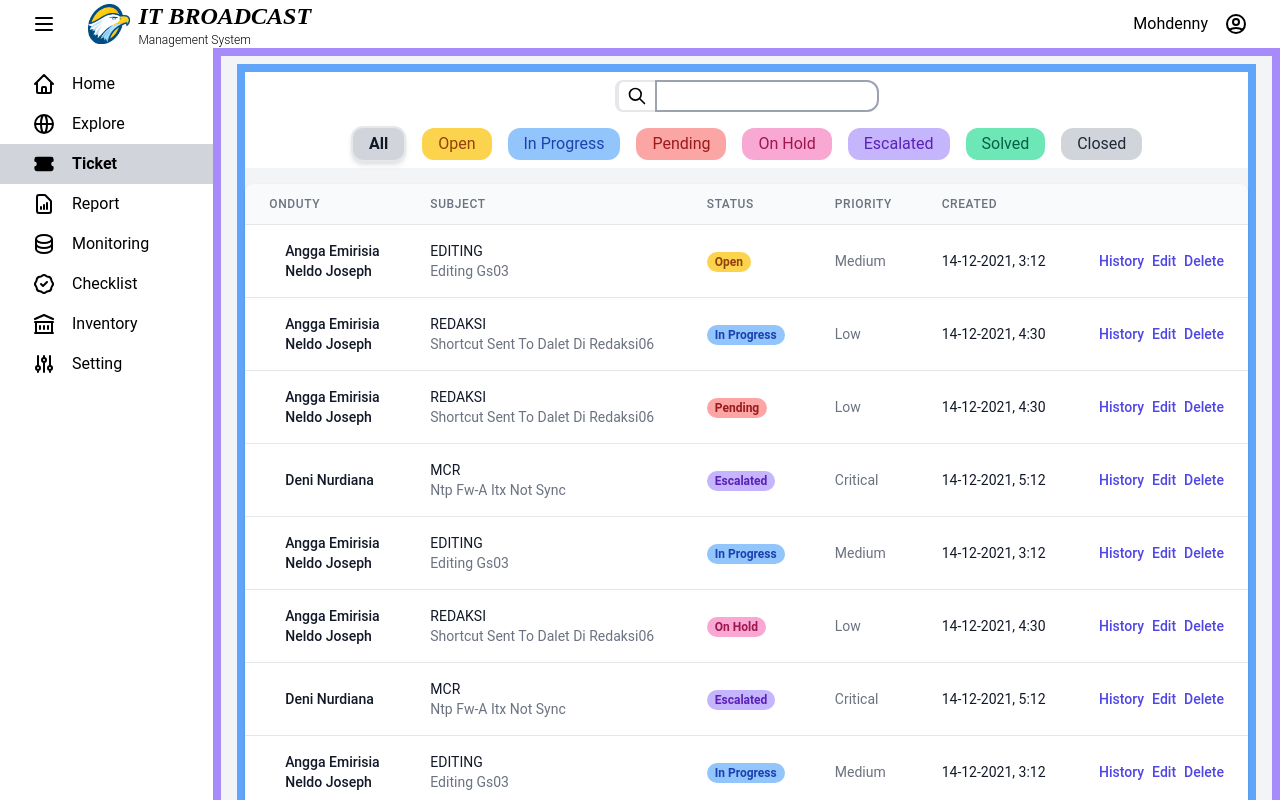
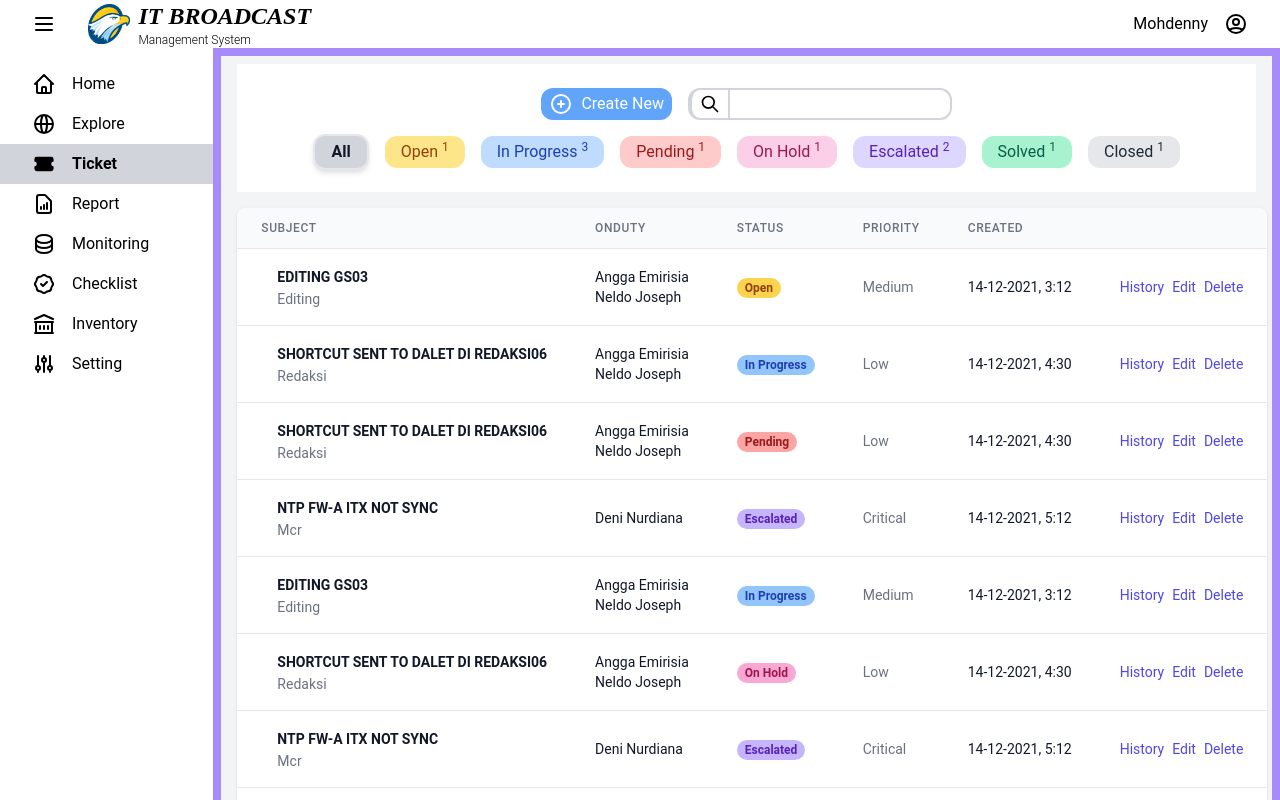
Before and after one commit to mohdenny/it_bs_superapp, a React (Create React App) app in the folder client/: page /ticket in a window 1280 px wide. Built offline with nearby package versions, Linux system fonts and the light colour scheme.

Commit message:
import comp Modal, TicketDetail, TicketHistory

```diff
--- a/client/src/components/ticket/Ticket.js
+++ b/client/src/components/ticket/Ticket.js
@@ -2,10 +2,16 @@ import React, { useState, useEffect } from 'react'
 import { dataTicket } from '../../utils/staticData'
 import moment from 'moment'
 import classnames from 'classnames'
+import Modal from '../modal/Modal'
+import TicketDetail from './TicketDetail'
+import TicketHistory from './TicketHistory'
 
 const Ticket = () => {
     const [ term, setTerm ] = useState()
     const [ filterTicket, setFilterTicket ] = useState()
+    const [ ticketModalDetail, setTicketModalDetail ] = useState(false)
+    const [ ticketModalHistory, setTicketModalHistory ] = useState(false)
+    const [ dataModal, setDataModal ] = useState()
 
     const filterByStatus = (data, term) => {
         if ( !term ) {
@@ -15,24 +21,46 @@ const Ticket = () => {
         }
     }
 
+    const countTicketByTerm = (data, term) => {
+        let count = data.filter(item => item.status === term)
+        return count.length
+    }
+
     useEffect(() => {
         filterByStatus(dataTicket, term)
     })
 
+    const handleTicketModalHistory = (dataTicket, itemTicket) => {
+        setTicketModalHistory(true)
+        setDataModal({'dataTicket': dataTicket, 'itemTicket': itemTicket})
+    }
+
+    const handleTicketModalDetail = (dataTicket, itemTicket) => {
+        setTicketModalDetail(true)
+        setDataModal({'dataTicket': dataTicket, 'itemTicket': itemTicket})
+    }
+
     return (
-        <div className='space-y-4 h-full w-full border-8 border-blue-400'>
-            <div className='flex flex-col items-center justify-center bg-white h-auto w-full '>
-                <div className='h-12 space-x-4 w-full'>
-                    <form className='flex flex-row h-full items-center justify-center py-2'>
-                        <svg xmlns="http://www.w3.org/2000/svg" class="border-l-4 border-t-2 border-b-2 rounded-l-lg px-2 py-1 h-full w-auto" fill="none" viewBox="0 0 24 24" stroke="currentColor">
-                            <path stroke-linecap="round" stroke-linejoin="round" stroke-width="2" d="M21 21l-6-6m2-5a7 7 0 11-14 0 7 7 0 0114 0z" />
+        <>
+            <div className='relative z-0 space-y-4 h-full w-full'>
+                <div className='flex flex-col items-center justify-center py-4 bg-white h-auto w-full '>
+                    <div className='flex flex-row items-center justify-center h-12 space-x-4 w-full py-2'>
+                        <button className='flex flex-row h-full items-center space-x-2 justify-center px-2 bg-blue-400 rounded-xl hover:bg-blue-500'>
+                            <svg xmlns="http://www.w3.org/2000/svg" className="text-white py-1 h-full w-auto" fill="none" viewBox="0 0 24 24" stroke="currentColor">
+                                <path strokeLinecap="round" strokeLinejoin="round" strokeWidth="2" d="M12 9v3m0 0v3m0-3h3m-3 0H9m12 0a9 9 0 11-18 0 9 9 0 0118 0z" />
                             </svg>
-                        <input type={'text'} className='border-2 border-gray-400 h-8 rounded-r-xl'/>
+                            <p className='text-white'>Create New</p>
+                        </button>
+                        <form className='flex flex-row h-full items-center justify-center'>
+                            <svg xmlns="http://www.w3.org/2000/svg" className="border-l-4 border-t-2 border-b-2 py-1 border-gray-300 rounded-l-xl px-2 h-full w-auto" fill="none" viewBox="0 0 24 24" stroke="currentColor">
+                                <path strokeLinecap="round" strokeLinejoin="round" strokeWidth="2" d="M21 21l-6-6m2-5a7 7 0 11-14 0 7 7 0 0114 0z" />
+                            </svg>
+                            <input type={'text'} className='border-2 border-gray-300 h-8 rounded-r-xl'/>
                         </form>
                     </div>
                     <div className='flex flex-row items-center justify-center h-12 space-x-4 w-full'>
                         <button
-                        className={classnames('bg-white text-gray-800 px-4 py-1 border-2 rounded-xl', {
+                            className={classnames('bg-white text-gray-800 px-4 py-1 border-2  rounded-xl hover:bg-gray-300', {
                             'bg-gray-300 text-gray-900 font-bold shadow-md' : !term
                             })}
                             onClick={() => setTerm()}
@@ -40,60 +68,60 @@ const Ticket = () => {
                             All
                         </button>
                         <button
-                        className={classnames('bg-yellow-300 text-yellow-800 px-4 py-1 rounded-xl', {
-                        'bg-yellow-400 text-yellow-900 font-bold shadow-md' : term === 'open'
+                            className={classnames('bg-yellow-200 text-yellow-800 px-4 py-1 rounded-xl hover:bg-yellow-300', {
+                            'bg-yellow-300 text-yellow-900 font-bold shadow-md' : term === 'open'
                             })}
                             onClick={() => setTerm('open')}
                         >
-                        Open
+                            Open { countTicketByTerm(dataTicket, 'open') && <sup>{`${countTicketByTerm(dataTicket, 'open')}`}</sup> }
                         </button>
                         <button
-                        className={classnames('bg-blue-300 text-blue-800 px-4 py-1 rounded-xl', {
-                        'bg-blue-400 text-blue-900 font-bold shadow-md' : term === 'in progress'
+                            className={classnames('bg-blue-200 text-blue-800 px-4 py-1 rounded-xl hover:bg-blue-300', {
+                            'bg-blue-300 text-blue-900 font-bold shadow-md' : term === 'in progress'
                             })}
                             onClick={() => setTerm('in progress')}
                         >
-                        In Progress
+                            In Progress { countTicketByTerm(dataTicket, 'in progress') && <sup>{`${countTicketByTerm(dataTicket, 'in progress')}`}</sup> }
                         </button>
                         <button
-                        className={classnames('bg-red-300 text-red-800 px-4 py-1 rounded-xl', {
-                        'bg-red-400 text-red-900 font-bold shadow-md' : term === 'pending'
+                            className={classnames('bg-red-200 text-red-800 px-4 py-1 rounded-xl hover:bg-red-300', {
+                            'bg-red-300 text-red-900 font-bold shadow-md' : term === 'pending'
                             })}
                             onClick={() => setTerm('pending')}
                         >
-                        Pending
+                            Pending { countTicketByTerm(dataTicket, 'pending') && <sup>{`${countTicketByTerm(dataTicket, 'pending')}`}</sup> }
                         </button>
                         <button
-                        className={classnames('bg-pink-300 text-pink-800 px-4 py-1 rounded-xl', {
-                        'bg-pink-400 text-pink-900 font-bold shadow-md' : term === 'on hold'
+                            className={classnames('bg-pink-200 text-pink-800 px-4 py-1 rounded-xl hover:bg-pink-300', {
+                            'bg-pink-300 text-pink-900 font-bold shadow-md' : term === 'on hold'
                             })}
                             onClick={() => setTerm('on hold')}
                         >
-                        On Hold
+                            On Hold { countTicketByTerm(dataTicket, 'on hold') && <sup>{`${countTicketByTerm(dataTicket, 'on hold')}`}</sup> }
                         </button>
                         <button
-                        className={classnames('bg-purple-300 text-purple-800 px-4 py-1 rounded-xl', {
-                        'bg-purple-400 text-purple-900 font-bold shadow-md' : term === 'escalated'
+                            className={classnames('bg-purple-200 text-purple-800 px-4 py-1 rounded-xl hover:bg-purple-300', {
+                            'bg-purple-300 text-purple-900 font-bold shadow-md' : term === 'escalated'
                             })}
                             onClick={() => setTerm('escalated')}
                         >
-                        Escalated
+                            Escalated { countTicketByTerm(dataTicket, 'escalated') && <sup>{`${countTicketByTerm(dataTicket, 'escalated')}`}</sup> }
                         </button>
                         <button
-                        className={classnames('bg-green-300 text-green-800 px-4 py-1 rounded-xl', {
-                        'bg-green-400 text-green-900 font-bold shadow-md' : term === 'solved'
+                            className={classnames('bg-green-200 text-green-800 px-4 py-1 rounded-xl hover:bg-green-300', {
+                            'bg-green-300 text-green-900 font-bold shadow-md' : term === 'solved'
                             })}
                             onClick={() => setTerm('solved')}
                         >
-                        Solved
+                            Solved { countTicketByTerm(dataTicket, 'solved') && <sup>{`${countTicketByTerm(dataTicket, 'solved')}`}</sup> }
                         </button>
                         <button
-                        className={classnames('bg-gray-300 text-gray-800 px-4 py-1 rounded-xl', {
-                        'bg-gray-400 text-gray-900 font-bold shadow-md' : term === 'closed'
+                            className={classnames('bg-gray-200 text-gray-800 px-4 py-1 rounded-xl hover:bg-gray-300', {
+                            'bg-gray-300 text-gray-900 font-bold shadow-md' : term === 'closed'
                             })}
                             onClick={() => setTerm('closed')}
                         >
-                        Closed
+                            Closed { countTicketByTerm(dataTicket, 'closed') && <sup>{`${countTicketByTerm(dataTicket, 'closed')}`}</sup> }
                         </button>
                     </div>
                 </div>
@@ -106,15 +134,15 @@ const Ticket = () => {
                                         <tr>
                                             <th
                                                 scope="col"
+                                                className="px-6 py-3 text-left text-xs font-medium text-gray-500 uppercase tracking-wider "
+                                            >
+                                                Subject
+                                            </th>
+                                            <th
+                                                scope="col"
                                                 className="px-6 py-3 text-left text-xs font-medium text-gray-500 uppercase tracking-wider"
                                             >
                                                 Onduty
-                                        </th>
-                                        <th
-                                            scope="col"
-                                            className="px-6 py-3 text-left text-xs font-medium text-gray-500 uppercase tracking-wider "
-                                        >
-                                            Subject
                                             </th>
                                             <th
                                                 scope="col"
@@ -135,25 +163,33 @@ const Ticket = () => {
                                                 Created
                                             </th>
                                             <th scope="col" className="relative px-6 py-3">
-                                            <span className="sr-only">Edit</span>
+                                                <span className="sr-only">Action</span>
                                             </th>
                                         </tr>
                                     </thead>
                                     <tbody className="bg-white divide-y divide-gray-200">
                                         {
-                                        filterTicket && filterTicket.map((item, index) => (
+                                            filterTicket && filterTicket.map((item, index) => {
+                                                return (
                                                     <tr key={index}>
                                                         <td className="px-6 py-4 whitespace-nowrap">
-                                                    <div className="flex items-center">
-                                                        <div className="ml-4">
-                                                            <div className="text-sm font-medium text-gray-900">{item.name}</div>
-                                                            <div className="text-sm font-medium text-gray-900">{item.onduty[1]}</div>
-                                                        </div>
+                                                            <div className='ml-4'>
+                                                                <button className="text-sm text-gray-900 font-bold uppercase hover:text-gray-700" onClick={() => handleTicketModalDetail(item, item.history)}>{item.subject}</button>
+                                                                <div className="text-sm text-gray-500 capitalize">{item.department}</div>
                                                             </div>
                                                         </td>
                                                         <td className="px-6 py-4 whitespace-nowrap">
-                                                    <div className="text-sm text-gray-900 uppercase">{item.department}</div>
-                                                    <div className="text-sm text-gray-500 capitalize">{item.subject}</div>
+                                                            <div className="flex items-center">
+                                                                <div className="flex-col">
+                                                                    {
+                                                                        item.onduty && item.onduty.map((item, index) => {
+                                                                            return (
+                                                                                <div key={index} className="text-sm text-gray-900">{item}</div>
+                                                                            )
+                                                                        })
+                                                                    }
+                                                                </div>
+                                                            </div>
                                                         </td>
                                                         <td className="px-6 py-4 whitespace-nowrap">
                                                             <span className={classnames("px-2 inline-flex text-xs leading-5 font-semibold rounded-full capitalize",
@@ -171,18 +207,19 @@ const Ticket = () => {
                                                         <td className="px-6 py-4 whitespace-nowrap text-sm text-gray-500 capitalize">{item.priority}</td>
                                                         <td className="px-6 py-4 whitespace-nowrap text-sm text-gray-900 ">{moment(item.date).format('D-M-YYYY, H:mm')}</td>
                                                         <td className="px-6 py-4 whitespace-nowrap text-right text-sm font-medium space-x-2">
-                                                    <a href="#" className="text-indigo-600 hover:text-indigo-900">
+                                                            <button className="text-indigo-600 hover:text-indigo-900" onClick={() => handleTicketModalHistory(item, item.history)}>
                                                                 History
-                                                    </a>
-                                                    <a href="#" className="text-indigo-600 hover:text-indigo-900">
+                                                            </button>
+                                                            <button className="text-indigo-600 hover:text-indigo-900">
                                                                 Edit
-                                                    </a>
-                                                    <a href="#" className="text-indigo-600 hover:text-indigo-900">
+                                                            </button>
+                                                            <button className="text-indigo-600 hover:text-indigo-900">
                                                                 Delete
-                                                    </a>
+                                                            </button>
                                                         </td>
                                                     </tr>
-                                        ))
+                                                )
+                                            })
                                         }
                                     </tbody>
                                 </table>
@@ -191,6 +228,23 @@ const Ticket = () => {
                     </div>
                 </div>
             </div>
+            {
+                ticketModalDetail &&
+                    (
+                        <Modal data={dataModal} onClick={setTicketModalDetail}>
+                            <TicketDetail data={dataModal}/>
+                        </Modal>
+                    )
+            }
+            {
+                ticketModalHistory &&
+                    (
+                        <Modal data={dataModal} onClick={setTicketModalHistory}>
+                            <TicketHistory data={dataModal}/>
+                        </Modal>
+                    )
+            }
+        </>
     )
 }
 
```
Lines whose indentation alone changed are shown as unchanged.
